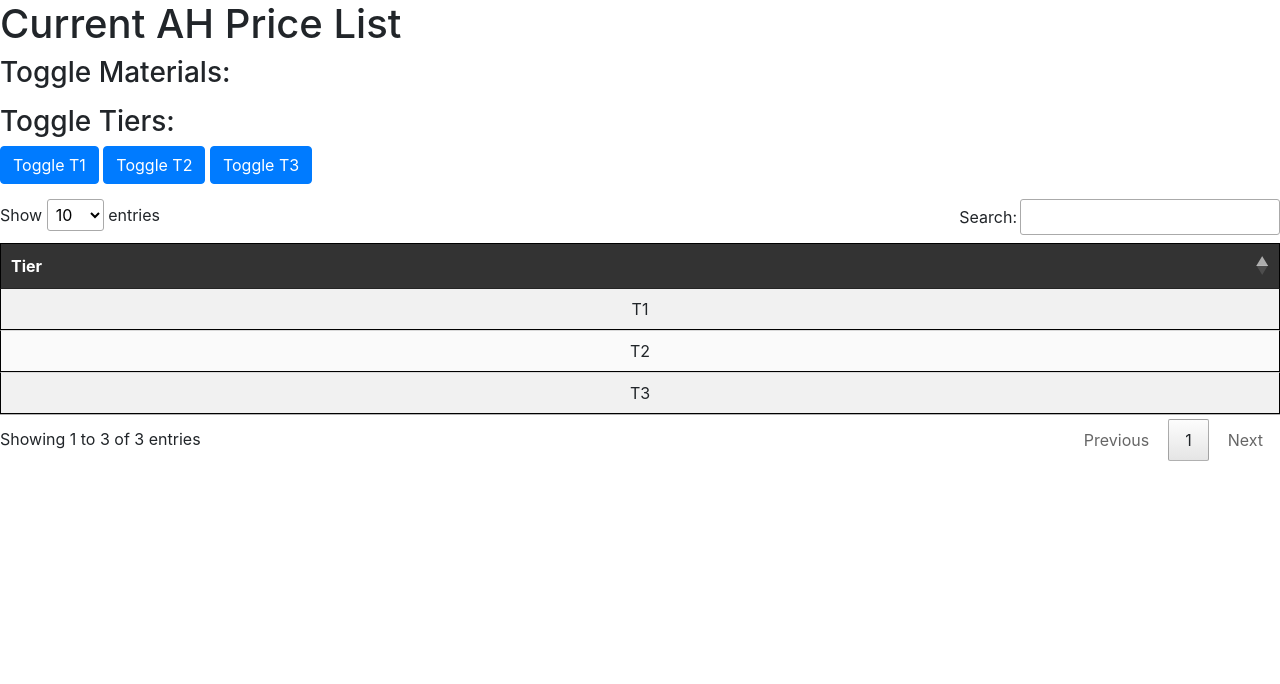
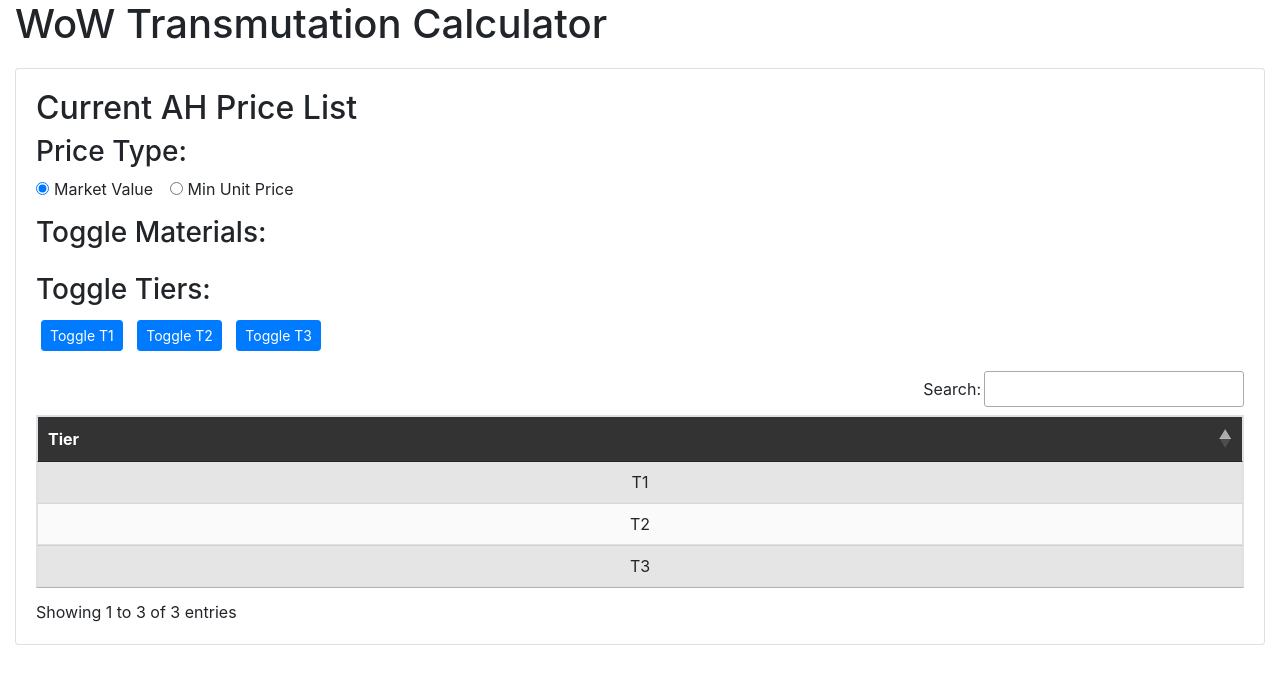
Before and after one commit to Poent/xmute_magic, a Flask app: template templates/index.html in a window 1280 px wide. Shown: the top 684 px of the page. Run offline with Flask 3, Linux system fonts and the light colour scheme; the template is opened without the code that fills it, so the values that code supplies are empty; parts of the project's set-up code (start-up, migrations or seed data) failed here and were passed over; some libraries are stand-ins or nearby versions.

Commit message:
Updated webpage UI and organized elements. Added buttons to filter materials and tiers. Also added toggle between market value and min unit price.

```diff
--- a/app.py
+++ b/app.py
@@ -81,6 +81,8 @@ def update():
 
     return "Database updated"
 
+# print tracked items summary
+print(db_handler.get_tracked_items_summary())
 
 if __name__ == "__main__":
     # Run the Flask app
--- a/templates/index.html
+++ b/templates/index.html
@@ -3,12 +3,14 @@
 <head>
     <meta charset="UTF-8">
     <meta name="viewport" content="width=device-width, initial-scale=1.0">
-    <title>WoW Transmutation Commodities</title>
+    <title>WoW Transmutation Calculator</title>
 
     <!-- Bootstrap CSS -->
     <link rel="stylesheet" href="https://stackpath.bootstrapcdn.com/bootstrap/4.3.1/css/bootstrap.min.css">
     <!-- DataTables CSS -->
     <link rel="stylesheet" type="text/css" href="https://cdn.datatables.net/1.11.5/css/jquery.dataTables.css">
+    <!-- DataTables ColReorder CSS for column resizing -->
+    <link rel="stylesheet" type="text/css" href="https://cdn.datatables.net/colreorder/1.5.4/css/colReorder.dataTables.min.css">
 
     <style>
         table {
@@ -27,28 +29,59 @@
         .controls {
             margin-bottom: 15px;
         }
+        .card {
+            margin-top: 20px;
+            padding: 20px;
+            width: 100%;
+        }
+        .btn {
+            margin: 5px;
+        }
+        .dataTables_wrapper {
+            overflow-x: auto;
+        }
     </style>
 </head>
 <body>
-    <h1>Current AH Price List</h1>
+    <div class="container-fluid">
+        <h1>WoW Transmutation Calculator</h1>
+
+        <!-- Card for AH Price List -->
+        <div class="card">
+            <h2>Current AH Price List</h2>
+
+            <!-- Radio buttons to switch between market_value and min_unit_price -->
+            <div class="controls">
+                <h3>Price Type:</h3>
+                <div class="form-check form-check-inline">
+                    <input class="form-check-input" type="radio" name="priceType" id="market_value" value="market_value" checked>
+                    <label class="form-check-label" for="market_value">Market Value</label>
+                </div>
+                <div class="form-check form-check-inline">
+                    <input class="form-check-input" type="radio" name="priceType" id="min_unit_price" value="min_unit_price">
+                    <label class="form-check-label" for="min_unit_price">Min Unit Price</label>
+                </div>
+            </div>
 
             <!-- Controls to hide/show materials (columns) -->
             <div class="controls">
                 <h3>Toggle Materials:</h3>
                 {% for item_name in grouped_items %}
-            <button class="toggle-column btn btn-outline-primary active" data-column="{{ loop.index }}" aria-pressed="true">{{ item_name }}</button>
+                    <button class="toggle-column btn btn-outline-primary btn-sm active" data-column="{{ loop.index }}" aria-pressed="true">{{ item_name }}</button>
                 {% endfor %}
             </div>
 
             <!-- Controls to hide/show tiers (rows) -->
             <div class="controls">
                 <h3>Toggle Tiers:</h3>
-        <button class="toggle-row btn btn-outline-primary active" data-tier="T1" aria-pressed="true">Toggle T1</button>
-        <button class="toggle-row btn btn-outline-primary active" data-tier="T2" aria-pressed="true">Toggle T2</button>
-        <button class="toggle-row btn btn-outline-primary active" data-tier="T3" aria-pressed="true">Toggle T3</button>
+                <button class="toggle-row btn btn-outline-primary btn-sm active" data-tier="T1" aria-pressed="true">Toggle T1</button>
+                <button class="toggle-row btn btn-outline-primary btn-sm active" data-tier="T2" aria-pressed="true">Toggle T2</button>
+                <button class="toggle-row btn btn-outline-primary btn-sm active" data-tier="T3" aria-pressed="true">Toggle T3</button>
             </div>
 
-    <table id="commodities-table" class="display">
+            <!-- Table for commodities -->
+            <div class="table-responsive">
+                <table id="commodities-table" class="display table table-striped table-bordered">
                     <thead>
                         <tr>
                             <th>Tier</th>
@@ -62,40 +95,83 @@
                         <tr class="tier-row" data-tier="T1">
                             <td>T1</td>
                             {% for item_name, item_tiers in grouped_items.items() %}
-                    <td>{% if item_tiers.T1 %}{{ item_tiers.T1.market_value / 10000 }} g{% else %}N/A{% endif %}</td>
+                                <td class="price" data-market_value="{{ item_tiers.T1.market_value / 10000 }}" data-min_unit_price="{{ item_tiers.T1.min_unit_price / 10000 }}">
+                                    {{ "%.2f" | format(item_tiers.T1.market_value / 10000) }} g
+                                </td>
                             {% endfor %}
                         </tr>
                         <!-- T2 Row -->
                         <tr class="tier-row" data-tier="T2">
                             <td>T2</td>
                             {% for item_name, item_tiers in grouped_items.items() %}
-                    <td>{% if item_tiers.T2 %}{{ item_tiers.T2.market_value / 10000 }} g{% else %}N/A{% endif %}</td>
+                                <td class="price" data-market_value="{{ item_tiers.T2.market_value / 10000 }}" data-min_unit_price="{{ item_tiers.T2.min_unit_price / 10000 }}">
+                                    {{ "%.2f" | format(item_tiers.T2.market_value / 10000) }} g
+                                </td>
                             {% endfor %}
                         </tr>
                         <!-- T3 Row -->
                         <tr class="tier-row" data-tier="T3">
                             <td>T3</td>
                             {% for item_name, item_tiers in grouped_items.items() %}
-                    <td>{% if item_tiers.T3 %}{{ item_tiers.T3.market_value / 10000 }} g{% else %}N/A{% endif %}</td>
+                                <td class="price" data-market_value="{{ item_tiers.T3.market_value / 10000 }}" data-min_unit_price="{{ item_tiers.T3.min_unit_price / 10000 }}">
+                                    {{ "%.2f" | format(item_tiers.T3.market_value / 10000) }} g
+                                </td>
                             {% endfor %}
                         </tr>
                     </tbody>
                 </table>
+            </div>
+
+        </div>
+    </div>
 
     <!-- jQuery and Bootstrap JS -->
     <script src="https://code.jquery.com/jquery-3.6.0.min.js"></script>
     <script src="https://stackpath.bootstrapcdn.com/bootstrap/4.3.1/js/bootstrap.bundle.min.js"></script>
     <!-- DataTables JS -->
     <script type="text/javascript" charset="utf8" src="https://cdn.datatables.net/1.11.5/js/jquery.dataTables.js"></script>
+    <!-- DataTables ColReorder JS -->
+    <script type="text/javascript" charset="utf8" src="https://cdn.datatables.net/colreorder/1.5.4/js/dataTables.colReorder.min.js"></script>
 
     <script>
         $(document).ready(function() {
-            // Initialize DataTable
+            // Initialize DataTable with column reorder
             var table = $('#commodities-table').DataTable({
-                "paging": true,
+                "paging": false,
                 "searching": true,
-                "ordering": true
+                "ordering": true,
+                "colReorder": true, // Enables column resizing
+                "autoWidth": false // Disable automatic width calculation
             });
+
+            function updatePrices(priceType) {
+                var allRows = $('#commodities-table').DataTable().rows().nodes();
+
+                $(allRows).find('.price').each(function() {
+                    // Access the attribute directly as a string, then parse it into a float
+                    var price = $(this).attr('data-' + priceType);
+
+                    if (price !== undefined && !isNaN(price)) {
+                        // Ensure it's a valid number and convert it to a float
+                        var priceFloat = parseFloat(price);
+
+                        // Only update the text if the conversion was successful
+                        if (!isNaN(priceFloat)) {
+                            $(this).text(priceFloat.toFixed(2) + " g");
+                        }
+                    }
+                });
+            }
+
+
+            // Listen to radio button change event to toggle price type
+            $('input[name="priceType"]').on('change', function() {
+                var selectedPriceType = $('input[name="priceType"]:checked').val(); // Get selected value
+                updatePrices(selectedPriceType); // Update prices
+            });
+
+            // Initialize the prices with market_value as the default
+            updatePrices('market_value');
 
             // Toggle column visibility (Materials)
             $('.toggle-column').on('click', function() {
@@ -105,6 +181,9 @@
                 // Toggle the button's active state
                 $(this).toggleClass('active');
                 $(this).attr('aria-pressed', $(this).hasClass('active'));
+
+                // Adjust table layout after toggling columns
+                table.columns.adjust().draw(); // Adjust and redraw the table
             });
 
             // Toggle row visibility (Tiers)
@@ -118,5 +197,4 @@
             });
         });
     </script>
-</body>
 </html>
```
Lines whose indentation alone changed are shown as unchanged.
